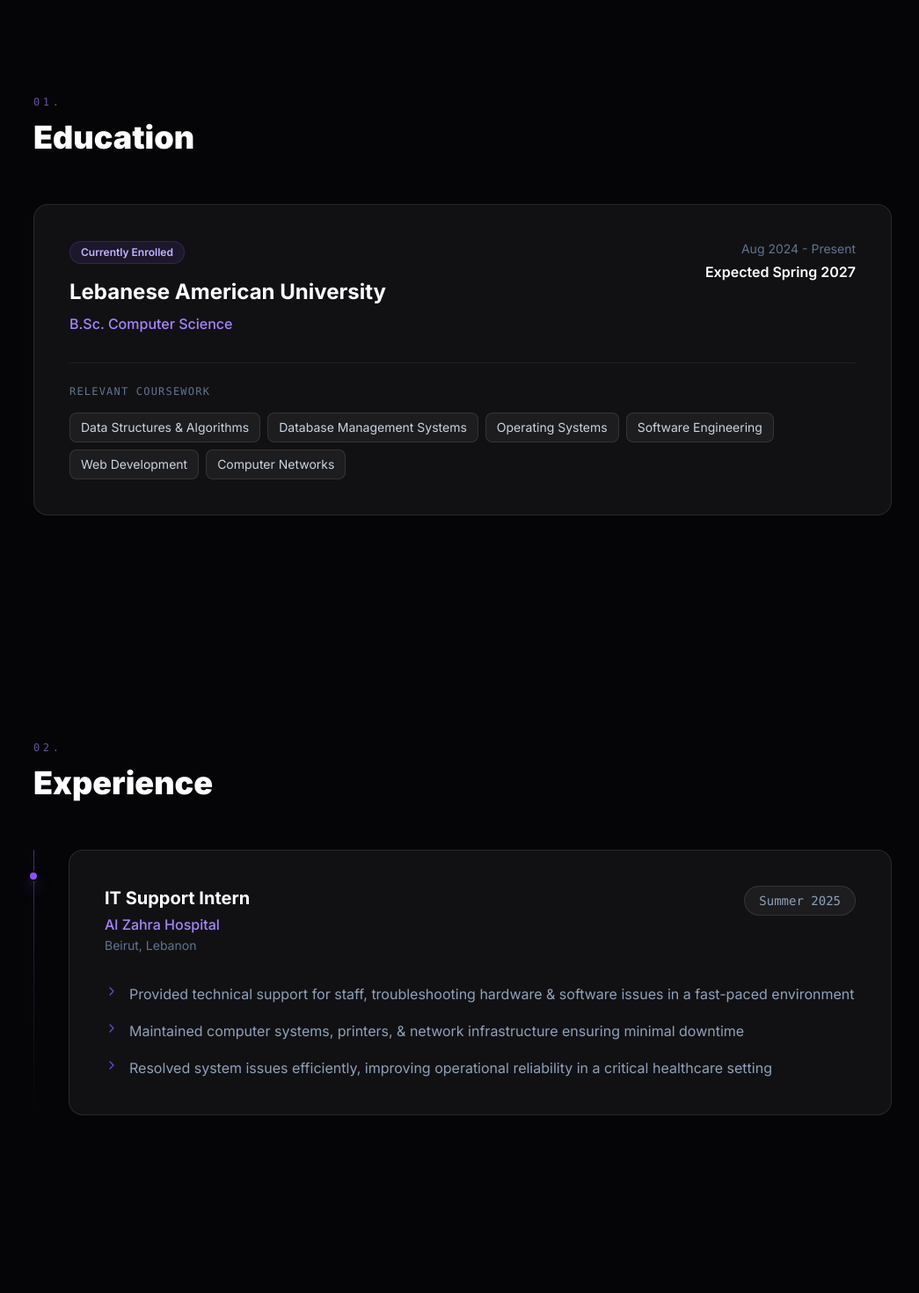
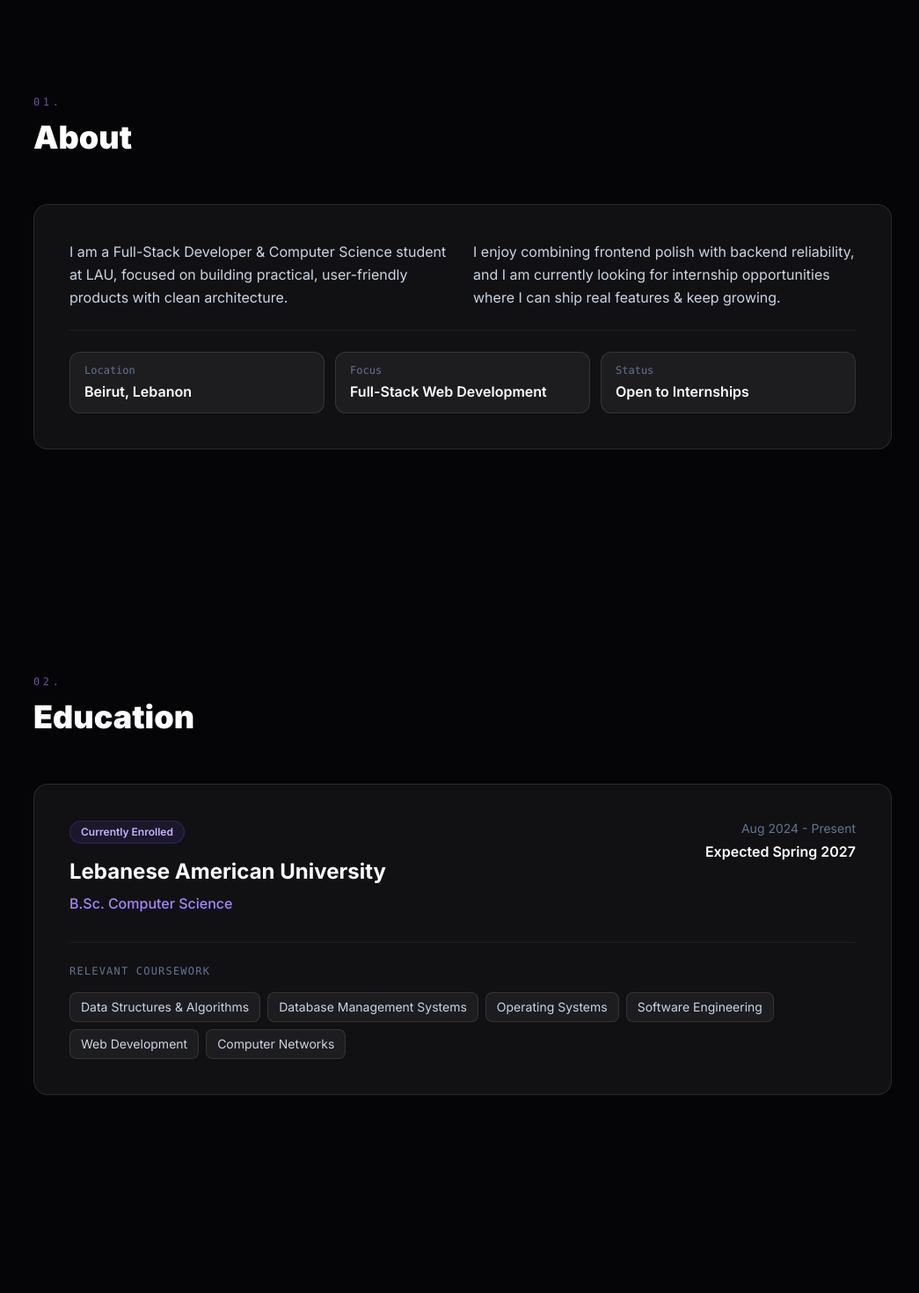
Before and after one commit to jadalhassan/Resume, a React (Vite) app: page / in a window 1280 px wide. Shown: the part 820-2290 px from the top of the page at 88% size, without its empty margins (114-1159 px from the left). Built offline with nearby package versions, Linux system fonts and the light colour scheme.

Commit message:
feat: add Education section and update section headings for consistency

```diff
--- a/src/App.jsx
+++ b/src/App.jsx
@@ -1,6 +1,7 @@
 import Navbar from './components/Navbar'
 import Hero from './components/Hero'
 import About from './components/About'
+import Education from './components/Education'
 import Experience from './components/Experience'
 import Projects from './components/Projects'
 import Courses from './components/Courses'
@@ -28,6 +29,7 @@
       <main id="main-content" tabIndex={-1} className="relative z-10">
         <Hero />
         <About />
+        <Education />
         <Experience />
         <Projects />
         <Courses />
--- a/src/components/About.jsx
+++ b/src/components/About.jsx
@@ -9,45 +9,34 @@
   )
 }
 
-const coursework = [
-  'Data Structures & Algorithms',
-  'Database Management Systems',
-  'Operating Systems',
-  'Software Engineering',
-  'Web Development',
-  'Computer Networks',
-]
-
 export default function About() {
   return (
     <section id="about" className="py-20 sm:py-32 relative scroll-mt-24">
       <div className="max-w-5xl mx-auto px-4 sm:px-6">
-        <SectionHeading number={1} title="Education" />
+        <SectionHeading number={1} title="About" />
         <div className="bg-white/5 border border-white/10 rounded-2xl p-6 sm:p-10 hover:border-violet-500/30 hover:bg-white/[7%] transition-all duration-300 hover:shadow-2xl hover:shadow-violet-500/5">
-          <div className="flex flex-wrap justify-between items-start gap-6 mb-8">
-            <div>
-              <span className="inline-block px-3 py-1 bg-violet-500/10 border border-violet-500/20 rounded-full text-violet-300 text-xs font-semibold mb-4">
-                Currently Enrolled
-              </span>
-              <h3 className="text-xl sm:text-2xl font-bold text-white">Lebanese American University</h3>
-              <p className="text-violet-400 mt-2 font-medium">B.Sc. Computer Science</p>
+          <div className="grid gap-6 md:grid-cols-2">
+            <p className="text-slate-300 leading-relaxed">
+              I am a Full-Stack Developer & Computer Science student at LAU, focused on building practical,
+              user-friendly products with clean architecture.
+            </p>
+            <p className="text-slate-300 leading-relaxed">
+              I enjoy combining frontend polish with backend reliability, and I am currently looking for internship
+              opportunities where I can ship real features & keep growing.
+            </p>
+          </div>
+          <div className="pt-6 mt-6 border-t border-white/5 grid gap-3 sm:grid-cols-3">
+            <div className="rounded-xl border border-white/10 bg-white/5 px-4 py-3">
+              <p className="text-slate-500 text-xs font-mono">Location</p>
+              <p className="text-white font-semibold mt-1">Beirut, Lebanon</p>
             </div>
-            <div className="text-left sm:text-right shrink-0">
-              <p className="text-slate-500 text-sm">Aug 2024 - Present</p>
-              <p className="text-white font-semibold mt-1">Expected Spring 2027</p>
+            <div className="rounded-xl border border-white/10 bg-white/5 px-4 py-3">
+              <p className="text-slate-500 text-xs font-mono">Focus</p>
+              <p className="text-white font-semibold mt-1">Full-Stack Web Development</p>
             </div>
-          </div>
-          <div className="pt-6 border-t border-white/5">
-            <p className="text-slate-500 text-xs font-mono tracking-widest uppercase mb-4">Relevant Coursework</p>
-            <div className="flex flex-wrap gap-2">
-              {coursework.map((course) => (
-                <span
-                  key={course}
-                  className="px-3 py-1.5 bg-white/5 border border-white/10 text-slate-300 rounded-lg text-xs sm:text-sm hover:border-violet-500/40 hover:text-violet-300 transition-colors cursor-default"
-                >
-                  {course}
-                </span>
-              ))}
+            <div className="rounded-xl border border-white/10 bg-white/5 px-4 py-3">
+              <p className="text-slate-500 text-xs font-mono">Status</p>
+              <p className="text-white font-semibold mt-1">Open to Internships</p>
             </div>
           </div>
         </div>
--- a/src/components/Activities.jsx
+++ b/src/components/Activities.jsx
@@ -26,7 +26,7 @@
   return (
     <section id="activities" className="py-20 sm:py-32 relative scroll-mt-24">
       <div className="max-w-5xl mx-auto px-4 sm:px-6">
-        <SectionHeading number={6} title="Activities" />
+        <SectionHeading number={7} title="Activities" />
         <div className="grid gap-4 sm:grid-cols-2 lg:grid-cols-3">
           {activities.map(({ role, org, period, Icon }) => (
             <div
--- a/src/components/Courses.jsx
+++ b/src/components/Courses.jsx
@@ -26,7 +26,7 @@
   return (
     <section id="courses" className="py-20 sm:py-32 relative scroll-mt-24">
       <div className="max-w-5xl mx-auto px-4 sm:px-6">
-        <SectionHeading number={4} title="Courses" />
+        <SectionHeading number={5} title="Courses" />
         <div className="grid gap-5 md:grid-cols-2">
           {courses.map((course) => (
             <article
--- /dev/null
+++ b/src/components/Education.jsx
@@ -0,0 +1,48 @@
+import { SectionHeading } from './About'
+
+const coursework = [
+  'Data Structures & Algorithms',
+  'Database Management Systems',
+  'Operating Systems',
+  'Software Engineering',
+  'Web Development',
+  'Computer Networks',
+]
+
+export default function Education() {
+  return (
+    <section id="education" className="py-20 sm:py-32 relative scroll-mt-24">
+      <div className="max-w-5xl mx-auto px-4 sm:px-6">
+        <SectionHeading number={2} title="Education" />
+        <div className="bg-white/5 border border-white/10 rounded-2xl p-6 sm:p-10 hover:border-violet-500/30 hover:bg-white/[7%] transition-all duration-300 hover:shadow-2xl hover:shadow-violet-500/5">
+          <div className="flex flex-wrap justify-between items-start gap-6 mb-8">
+            <div>
+              <span className="inline-block px-3 py-1 bg-violet-500/10 border border-violet-500/20 rounded-full text-violet-300 text-xs font-semibold mb-4">
+                Currently Enrolled
+              </span>
+              <h3 className="text-xl sm:text-2xl font-bold text-white">Lebanese American University</h3>
+              <p className="text-violet-400 mt-2 font-medium">B.Sc. Computer Science</p>
+            </div>
+            <div className="text-left sm:text-right shrink-0">
+              <p className="text-slate-500 text-sm">Aug 2024 - Present</p>
+              <p className="text-white font-semibold mt-1">Expected Spring 2027</p>
+            </div>
+          </div>
+          <div className="pt-6 border-t border-white/5">
+            <p className="text-slate-500 text-xs font-mono tracking-widest uppercase mb-4">Relevant Coursework</p>
+            <div className="flex flex-wrap gap-2">
+              {coursework.map((course) => (
+                <span
+                  key={course}
+                  className="px-3 py-1.5 bg-white/5 border border-white/10 text-slate-300 rounded-lg text-xs sm:text-sm hover:border-violet-500/40 hover:text-violet-300 transition-colors cursor-default"
+                >
+                  {course}
+                </span>
+              ))}
+            </div>
+          </div>
+        </div>
+      </div>
+    </section>
+  )
+}
--- a/src/components/Experience.jsx
+++ b/src/components/Experience.jsx
@@ -11,7 +11,7 @@
   return (
     <section id="experience" className="py-20 sm:py-32 relative scroll-mt-24">
       <div className="max-w-5xl mx-auto px-4 sm:px-6">
-        <SectionHeading number={2} title="Experience" />
+        <SectionHeading number={3} title="Experience" />
         <div className="relative pl-8 sm:pl-10">
           <div className="absolute left-0 top-0 bottom-0 w-px bg-gradient-to-b from-violet-500/50 via-violet-500/20 to-transparent" />
           <div className="absolute left-0 top-6 -translate-x-1/2 w-3 h-3 rounded-full bg-violet-500 border-2 border-[#050508] shadow-lg shadow-violet-500/60" />
--- a/src/components/Navbar.jsx
+++ b/src/components/Navbar.jsx
@@ -3,10 +3,12 @@
 
 const links = [
   { label: 'About', href: '#about' },
+  { label: 'Education', href: '#education' },
   { label: 'Experience', href: '#experience' },
   { label: 'Projects', href: '#projects' },
   { label: 'Courses', href: '#courses' },
   { label: 'Skills', href: '#skills' },
+  { label: 'Activities', href: '#activities' },
 ]
 
 export default function Navbar() {
@@ -37,7 +39,7 @@
           <span className="text-violet-400">/&gt;</span>
         </a>
 
-        <div className="hidden md:flex items-center gap-8">
+        <div className="hidden lg:flex items-center gap-6">
           {links.map(({ label, href }) => (
             <a
               key={label}
@@ -56,7 +58,7 @@
         </div>
 
         <button
-          className="md:hidden min-h-11 min-w-11 inline-flex items-center justify-center rounded-lg text-slate-300 hover:text-white hover:bg-white/5 transition-colors focus-visible:outline-none focus-visible:ring-2 focus-visible:ring-violet-400 focus-visible:ring-offset-2 focus-visible:ring-offset-[#050508]"
+          className="lg:hidden min-h-11 min-w-11 inline-flex items-center justify-center rounded-lg text-slate-300 hover:text-white hover:bg-white/5 transition-colors focus-visible:outline-none focus-visible:ring-2 focus-visible:ring-violet-400 focus-visible:ring-offset-2 focus-visible:ring-offset-[#050508]"
           onClick={() => setOpen(!open)}
           aria-label="Toggle menu"
           aria-expanded={open}
@@ -69,7 +71,7 @@
       {open && (
         <div
           id="mobile-nav"
-          className="md:hidden border-t border-white/5 px-4 sm:px-6 py-5 flex flex-col gap-3 bg-[#050508]/95 backdrop-blur-xl"
+          className="lg:hidden border-t border-white/5 px-4 sm:px-6 py-5 flex flex-col gap-3 bg-[#050508]/95 backdrop-blur-xl"
         >
           {links.map(({ label, href }) => (
             <a
--- a/src/components/Projects.jsx
+++ b/src/components/Projects.jsx
@@ -47,7 +47,7 @@
   return (
     <section id="projects" className="py-20 sm:py-32 relative scroll-mt-24">
       <div className="max-w-5xl mx-auto px-4 sm:px-6">
-        <SectionHeading number={3} title="Projects" />
+        <SectionHeading number={4} title="Projects" />
         <div className="flex flex-col gap-5">
           {projects.map((project, i) => (
             <div
--- a/src/components/Skills.jsx
+++ b/src/components/Skills.jsx
@@ -23,7 +23,7 @@
   return (
     <section id="skills" className="py-20 sm:py-32 relative scroll-mt-24">
       <div className="max-w-5xl mx-auto px-4 sm:px-6">
-        <SectionHeading number={5} title="Skills" />
+        <SectionHeading number={6} title="Skills" />
         <div className="grid gap-5 sm:grid-cols-2 lg:grid-cols-3">
           {skillGroups.map(({ category, Icon, items }) => (
             <div
```
